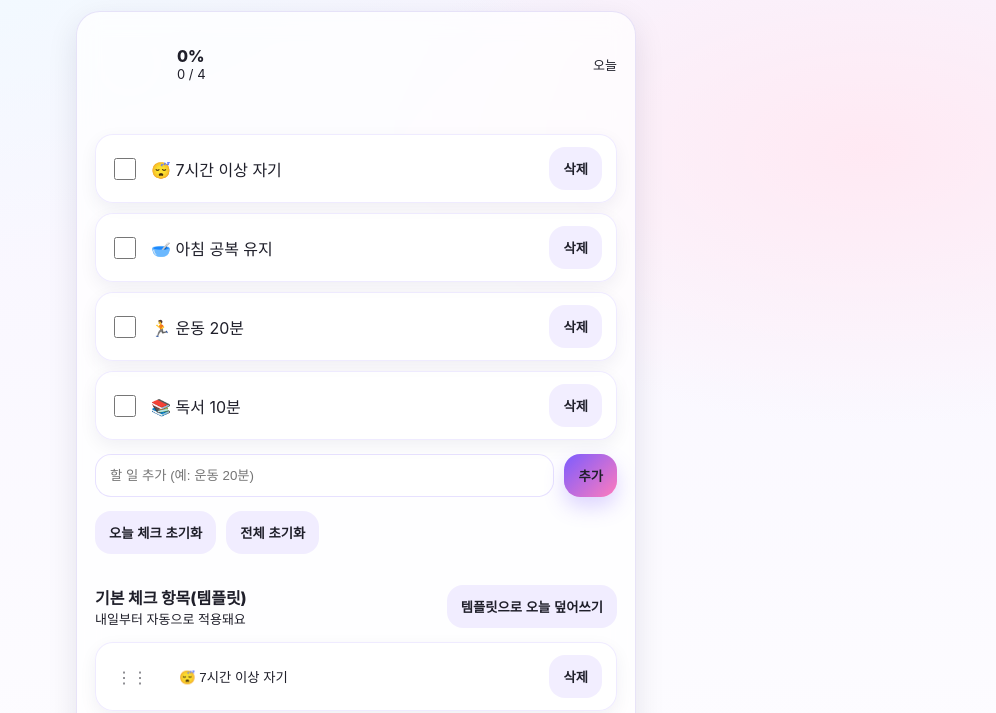
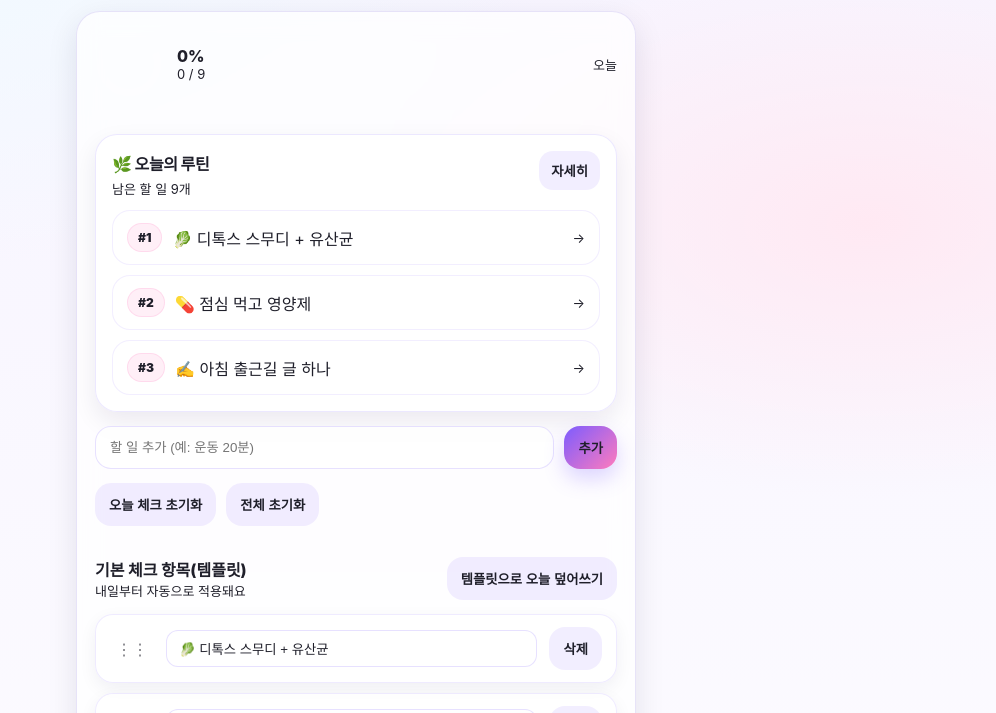
Before and after one commit to yujinkim-1/daily-checklist, a plain HTML site: page index.html in a window 1280 px wide. Shown: the part 87-800 px from the top of the page, without its empty margins (284-1280 px from the left). Drawn offline with Linux system fonts and the light colour scheme.

Commit message:
Add files via upload

```diff
--- a/app.js
+++ b/app.js
@@ -1,4 +1,10 @@
-const STORAGE_KEY = "daily-checklist-v2"; // v1 -> v2 (구조 변경)
+// app.js (FULL)
+// - Daily checklist with progress ring + streak
+// - Editable Template (defaults for new days)
+// - "Apply template to today" button
+// - Fake widget-like summary (top 3 remaining) + toggle details (hide/show list)
+
+const STORAGE_KEY = "daily-checklist-v3";
 
 function todayKey() {
   const d = new Date();
@@ -27,19 +33,226 @@ function makeTask(title) {
 }
 
 function defaultTemplate() {
+  // ✅ 여기만 바꾸면 “기본 체크 항목(템플릿)” 기본값이 바뀜
   return [
-    makeTask("😴 7시간 이상 자기"),
-    makeTask("🥣 아침 공복 유지"),
-    makeTask("🏃 운동 20분"),
-    makeTask("📚 독서 10분"),
+    makeTask("🥬 디톡스 스무디 + 유산균"),
+    makeTask("💊 점심 먹고 영양제"),
+    makeTask("✍️ 아침 출근길 글 하나"),
+    makeTask("🌅 아침 공복 유지"),
+    makeTask("🚫🍪 간식 참기"),
+    makeTask("🥜 건강한 간식"),
+    makeTask("🥗 저녁 식단"),
+    makeTask("🏃 운동"),
+    makeTask("🎧 강의 하나 듣기"),
   ];
+}
+
+/**
+ * Fake widget summary renderer
+ * - Shows top 3 remaining tasks
+ * - If all done -> congrats message
+ */
+function renderWidget(state, tk) {
+  const tasks = state.days?.[tk]?.tasks || [];
+  const remaining = tasks.filter((t) => !t.done);
+  const top3 = remaining.slice(0, 3);
+
+  const sub = document.getElementById("widgetSub");
+  const list = document.getElementById("widgetList");
+
+  // 위젯 영역이 index.html에 없으면 조용히 종료
+  if (!sub || !list) return;
+
+  sub.textContent = `남은 할 일 ${remaining.length}개`;
+  list.innerHTML = "";
+
+  if (top3.length === 0) {
+    const msg = document.createElement("div");
+    msg.className = "muted";
+    msg.textContent = "🎉 오늘 루틴 완료! 너무 좋다";
+    list.appendChild(msg);
+    return;
+  }
+
+  top3.forEach((t, idx) => {
+    const row = document.createElement("div");
+    row.className = "widgetItem";
+
+    const left = document.createElement("div");
+    left.className = "widgetLeft";
+
+    const pill = document.createElement("div");
+    pill.className = "pill";
+    pill.textContent = `#${idx + 1}`;
+
+    const title = document.createElement("div");
+    title.textContent = t.title;
+
+    left.appendChild(pill);
+    left.appendChild(title);
+
+    const go = document.createElement("div");
+    go.className = "muted";
+    go.textContent = "→";
+
+    row.appendChild(left);
+    row.appendChild(go);
+
+    // 클릭하면 아래 리스트로 스크롤(있으면)
+    row.addEventListener("click", () => {
+      const ul = document.getElementById("list");
+      if (ul) ul.scrollIntoView({ behavior: "smooth", block: "start" });
+    });
+
+    list.appendChild(row);
+  });
+}
+
+function render(state, tk) {
+  const tasks = state.days[tk].tasks;
+  const list = document.getElementById("list");
+  if (!list) return;
+
+  list.innerHTML = "";
+
+  const doneCount = tasks.filter((t) => t.done).length;
+  const total = tasks.length;
+  const pct = total ? Math.round((doneCount / total) * 100) : 0;
+
+  // progress texts
+  const pctText = document.getElementById("pctText");
+  const countText = document.getElementById("countText");
+  const barFill = document.getElementById("barFill");
+  if (pctText) pctText.textContent = `${pct}%`;
+  if (countText) countText.textContent = `${doneCount} / ${total}`;
+  if (barFill) barFill.style.width = `${pct}%`;
+
+  // progress ring
+  const C = 264;
+  const offset = C - (C * pct) / 100;
+  const ring = document.getElementById("ringFg");
+  if (ring) {
+    ring.style.strokeDasharray = String(C);
+    ring.style.strokeDashoffset = String(offset);
+  }
+
+  // streak logic: count only when first time completing 100% for the day
+  const isComplete = total > 0 && doneCount === total;
+  if (isComplete && !state.days[tk].completed) {
+    const prev = state.lastCompleteDay;
+
+    const yesterday = new Date();
+    yesterday.setDate(yesterday.getDate() - 1);
+    const yk = `${yesterday.getFullYear()}-${String(yesterday.getMonth() + 1).padStart(2, "0")}-${String(
+      yesterday.getDate()
+    ).padStart(2, "0")}`;
+
+    if (prev === yk || prev === null) state.streak += 1;
+    else state.streak = 1;
+
+    state.lastCompleteDay = tk;
+    state.days[tk].completed = true;
+    saveState(state);
+  }
+
+  const streakText = document.getElementById("streakText");
+  if (streakText) streakText.textContent = `🔥 연속 ${state.streak}일`;
+
+  // render list
+  tasks.forEach((t) => {
+    const li = document.createElement("li");
+
+    const cb = document.createElement("input");
+    cb.type = "checkbox";
+    cb.checked = t.done;
+    cb.addEventListener("change", () => {
+      t.done = cb.checked;
+      // 오늘 완료 플래그는 “처음 완주”에만 쓰니, 체크 변경 시 false로 되돌려서 재평가 가능하게 함
+      state.days[tk].completed = false;
+      saveState(state);
+      render(state, tk);
+      renderTemplate(state);
+    });
+
+    const span = document.createElement("div");
+    span.className = "task" + (t.done ? " done" : "");
+    span.textContent = t.title;
+
+    const del = document.createElement("button");
+    del.textContent = "삭제";
+    del.addEventListener("click", () => {
+      state.days[tk].tasks = state.days[tk].tasks.filter((x) => x.id !== t.id);
+      state.days[tk].completed = false;
+      saveState(state);
+      render(state, tk);
+    });
+
+    li.appendChild(cb);
+    li.appendChild(span);
+    li.appendChild(del);
+    list.appendChild(li);
+  });
+
+  // ✅ fake widget summary update
+  renderWidget(state, tk);
+}
+
+function renderTemplate(state) {
+  const tplList = document.getElementById("tplList");
+  if (!tplList) return;
+
+  tplList.innerHTML = "";
+
+  state.template.forEach((t) => {
+    const li = document.createElement("li");
+
+    // small handle
+    const dot = document.createElement("div");
+    dot.textContent = "⋮⋮";
+    dot.style.opacity = ".6";
+    dot.style.padding = "0 6px";
+
+    const input = document.createElement("input");
+    input.value = t.title;
+    input.maxLength = 60;
+
+    // ✅ 파스텔 테마용 (흰 글씨 방지)
+    input.style.flex = "1";
+    input.style.padding = "10px 12px";
+    input.style.borderRadius = "12px";
+    input.style.border = "1px solid rgba(124,92,255,.18)";
+    input.style.background = "rgba(255,255,255,.85)";
+    input.style.color = "#1f1f2a";
+
+    input.addEventListener("change", () => {
+      const v = input.value.trim();
+      if (v) t.title = v;
+      saveState(state);
+      // 위젯도 텍스트 변경 반영
+      renderWidget(state, todayKey());
+    });
+
+    const del = document.createElement("button");
+    del.textContent = "삭제";
+    del.addEventListener("click", () => {
+      state.template = state.template.filter((x) => x.id !== t.id);
+      saveState(state);
+      renderTemplate(state);
+      renderWidget(state, todayKey());
+    });
+
+    li.appendChild(dot);
+    li.appendChild(input);
+    li.appendChild(del);
+    tplList.appendChild(li);
+  });
 }
 
 function init() {
   const tk = todayKey();
   let state = loadState();
 
-  // state 구조:
+  // state shape
   // {
   //   createdAt,
   //   streak,
@@ -47,7 +260,6 @@ function init() {
   //   template: [tasks...],
   //   days: { "YYYY-MM-DD": { tasks:[...], completed:false } }
   // }
-
   if (!state) {
     state = {
       createdAt: Date.now(),
@@ -58,80 +270,125 @@ function init() {
     };
   }
 
-  // template 없으면 채우기(기존 데이터 보호)
+  // Ensure template exists
   if (!Array.isArray(state.template) || state.template.length === 0) {
     state.template = defaultTemplate();
   }
 
-  // 오늘 데이터 없으면 template 복사
+  // Create today's tasks from template if not exists
   if (!state.days[tk]) {
     state.days[tk] = {
-      tasks: state.template.map(t => makeTask(t.title)),
+      tasks: state.template.map((t) => makeTask(t.title)),
       completed: false,
     };
   }
 
-  // 날짜 표시
+  // Date text
+  const dateText = document.getElementById("dateText");
+  if (dateText) {
     const d = new Date();
-  document.getElementById("dateText").textContent =
-    d.toLocaleDateString("ko-KR", { year: "numeric", month: "long", day: "numeric", weekday: "short" });
+    dateText.textContent = d.toLocaleDateString("ko-KR", {
+      year: "numeric",
+      month: "long",
+      day: "numeric",
+      weekday: "short",
+    });
+  }
 
-  // 렌더
+  // Initial render
   render(state, tk);
-  renderTemplate(state, tk);
+  renderTemplate(state);
 
-  // 오늘 task 추가
-  document.getElementById("addBtn").addEventListener("click", () => {
-    const input = document.getElementById("newTask");
-    const title = input.value.trim();
+  // ✅ Toggle details (hide/show main checklist list)
+  const toggleBtn = document.getElementById("toggleDetailsBtn");
+  const listEl = document.getElementById("list");
+  if (toggleBtn && listEl) {
+    // default: collapsed for "widget feel"
+    listEl.style.display = "none";
+    toggleBtn.textContent = "자세히";
+
+    toggleBtn.addEventListener("click", () => {
+      const isHidden = listEl.style.display === "none";
+      listEl.style.display = isHidden ? "" : "none";
+      toggleBtn.textContent = isHidden ? "접기" : "자세히";
+    });
+  }
+
+  // Add today task
+  const addBtn = document.getElementById("addBtn");
+  const newTask = document.getElementById("newTask");
+  if (addBtn && newTask) {
+    addBtn.addEventListener("click", () => {
+      const title = newTask.value.trim();
       if (!title) return;
+
       state.days[tk].tasks.push(makeTask(title));
-    input.value = "";
+      state.days[tk].completed = false;
+
+      newTask.value = "";
       saveState(state);
       render(state, tk);
     });
 
-  document.getElementById("newTask").addEventListener("keydown", (e) => {
-    if (e.key === "Enter") document.getElementById("addBtn").click();
+    newTask.addEventListener("keydown", (e) => {
+      if (e.key === "Enter") addBtn.click();
+    });
+  }
+
+  // Add template task
+  const addTplBtn = document.getElementById("addTplBtn");
+  const newTplTask = document.getElementById("newTplTask");
+  if (addTplBtn && newTplTask) {
+    addTplBtn.addEventListener("click", () => {
+      const title = newTplTask.value.trim();
+      if (!title) return;
+
+      state.template.push(makeTask(title));
+      newTplTask.value = "";
+
+      saveState(state);
+      renderTemplate(state);
+      // 위젯도 갱신
+      renderWidget(state, tk);
     });
 
-  // 템플릿 task 추가
-  const tplInput = document.getElementById("newTplTask");
-  const addTplBtn = document.getElementById("addTplBtn");
-  addTplBtn.addEventListener("click", () => {
-    const title = tplInput.value.trim();
-    if (!title) return;
-    state.template.push(makeTask(title));
-    tplInput.value = "";
-    saveState(state);
-    renderTemplate(state, tk);
-  });
-
-  tplInput.addEventListener("keydown", (e) => {
+    newTplTask.addEventListener("keydown", (e) => {
       if (e.key === "Enter") addTplBtn.click();
     });
+  }
 
-  // 템플릿으로 오늘 덮어쓰기
-  document.getElementById("applyTemplateTodayBtn").addEventListener("click", () => {
-    state.days[tk].tasks = state.template.map(t => makeTask(t.title));
+  // Apply template to today
+  const applyTemplateBtn = document.getElementById("applyTemplateTodayBtn");
+  if (applyTemplateBtn) {
+    applyTemplateBtn.addEventListener("click", () => {
+      state.days[tk].tasks = state.template.map((t) => makeTask(t.title));
       state.days[tk].completed = false;
+
       saveState(state);
       render(state, tk);
     });
+  }
 
-  // 오늘 초기화
-  document.getElementById("resetTodayBtn").addEventListener("click", () => {
-    state.days[tk].tasks = state.days[tk].tasks.map(t => ({ ...t, done: false }));
+  // Reset today
+  const resetTodayBtn = document.getElementById("resetTodayBtn");
+  if (resetTodayBtn) {
+    resetTodayBtn.addEventListener("click", () => {
+      state.days[tk].tasks = state.days[tk].tasks.map((t) => ({ ...t, done: false }));
       state.days[tk].completed = false;
+
       saveState(state);
       render(state, tk);
     });
+  }
 
-  // 전체 초기화
-  document.getElementById("resetAllBtn").addEventListener("click", () => {
+  // Reset all
+  const resetAllBtn = document.getElementById("resetAllBtn");
+  if (resetAllBtn) {
+    resetAllBtn.addEventListener("click", () => {
       localStorage.removeItem(STORAGE_KEY);
       location.reload();
     });
+  }
 
   // Service Worker
   if ("serviceWorker" in navigator) {
@@ -139,120 +396,4 @@ function init() {
   }
 }
 
-function render(state, tk) {
-  const tasks = state.days[tk].tasks;
-  const list = document.getElementById("list");
-  list.innerHTML = "";
-
-  const doneCount = tasks.filter(t => t.done).length;
-  const total = tasks.length;
-  const pct = total ? Math.round((doneCount / total) * 100) : 0;
-
-  // 진행률 UI
-  document.getElementById("pctText").textContent = `${pct}%`;
-  document.getElementById("countText").textContent = `${doneCount} / ${total}`;
-  document.getElementById("barFill").style.width = `${pct}%`;
-
-  const C = 264;
-  const offset = C - (C * pct / 100);
-  const ring = document.getElementById("ringFg");
-  ring.style.strokeDasharray = String(C);
-  ring.style.strokeDashoffset = String(offset);
-
-  // 스트릭 처리(오늘 100% 최초 달성 시)
-  const isComplete = total > 0 && doneCount === total;
-  if (isComplete && !state.days[tk].completed) {
-    const prev = state.lastCompleteDay;
-
-    const yesterday = new Date();
-    yesterday.setDate(yesterday.getDate() - 1);
-    const yk = `${yesterday.getFullYear()}-${String(yesterday.getMonth()+1).padStart(2,"0")}-${String(yesterday.getDate()).padStart(2,"0")}`;
-
-    if (prev === yk || prev === null) state.streak += 1;
-    else state.streak = 1;
-
-    state.lastCompleteDay = tk;
-    state.days[tk].completed = true;
-    saveState(state);
-  }
-
-  document.getElementById("streakText").textContent = `🔥 연속 ${state.streak}일`;
-
-  // 오늘 리스트 렌더
-  tasks.forEach((t) => {
-    const li = document.createElement("li");
-
-    const cb = document.createElement("input");
-    cb.type = "checkbox";
-    cb.checked = t.done;
-    cb.addEventListener("change", () => {
-      t.done = cb.checked;
-      saveState(state);
-      render(state, tk);
-    });
-
-    const span = document.createElement("div");
-    span.className = "task" + (t.done ? " done" : "");
-    span.textContent = t.title;
-
-    const del = document.createElement("button");
-    del.textContent = "삭제";
-    del.addEventListener("click", () => {
-      state.days[tk].tasks = state.days[tk].tasks.filter(x => x.id !== t.id);
-      // 삭제 후 완료 상태 재평가
-      state.days[tk].completed = false;
-      saveState(state);
-      render(state, tk);
-    });
-
-    li.appendChild(cb);
-    li.appendChild(span);
-    li.appendChild(del);
-    list.appendChild(li);
-  });
-}
-
-function renderTemplate(state, tk) {
-  const tplList = document.getElementById("tplList");
-  tplList.innerHTML = "";
-
-  state.template.forEach((t) => {
-    const li = document.createElement("li");
-
-    // 템플릿은 체크박스 대신 핸들 느낌
-    const dot = document.createElement("div");
-    dot.textContent = "⋮⋮";
-    dot.style.opacity = ".6";
-    dot.style.padding = "0 6px";
-
-    const input = document.createElement("input");
-    input.value = t.title;
-    input.maxLength = 60;
-    input.style.flex = "1";
-    input.style.padding = "10px 12px";
-    input.style.borderRadius = "12px";
-    input.style.border = "1px solid rgba(255,255,255,.12)";
-    input.style.background = "rgba(255,255,255,.06)";
-    input.style.color = "#fff";
-
-    input.addEventListener("change", () => {
-      t.title = input.value.trim() || t.title;
-      saveState(state);
-    });
-
-    const del = document.createElement("button");
-    del.textContent = "삭제";
-    del.addEventListener("click", () => {
-      state.template = state.template.filter(x => x.id !== t.id);
-      saveState(state);
-      renderTemplate(state, tk);
-    });
-
-    li.appendChild(dot);
-    li.appendChild(input);
-    li.appendChild(del);
-    tplList.appendChild(li);
-  });
-}
-
 init();
--- a/index.html
+++ b/index.html
@@ -110,6 +110,57 @@
     .card * {
       color: var(--text) !important;
     }
+
+    /* Fake widget card */
+    .widgetCard{
+      margin-top:14px;
+      padding:16px;
+      border-radius: 22px;
+      background: rgba(255,255,255,.85);
+      border: 1px solid rgba(124,92,255,.14);
+      box-shadow: 0 10px 25px rgba(20,10,60,.08);
+    }
+    .widgetTitle{
+      font-weight: 900;
+      letter-spacing: -0.02em;
+      font-size: 16px;
+      margin-bottom: 4px;
+    }
+    .widgetBtn{
+      padding:10px 12px;
+      border-radius: 14px;
+      background: rgba(124,92,255,.10);
+      font-weight: 900;
+    }
+    .widgetList{
+      display:flex;
+      flex-direction:column;
+      gap:10px;
+      margin-top:12px;
+    }
+    .widgetItem{
+      display:flex;
+      align-items:center;
+      justify-content:space-between;
+      gap:10px;
+      padding:12px 14px;
+      border-radius: 18px;
+      background: rgba(255,255,255,.95);
+      border: 1px solid rgba(124,92,255,.10);
+    }
+    .widgetLeft{
+      display:flex;
+      gap:10px;
+      align-items:center;
+    }
+    .pill{
+      font-size:12px;
+      font-weight:900;
+      padding:6px 10px;
+      border-radius: 999px;
+      background: rgba(255,123,189,.12);
+      border: 1px solid rgba(255,123,189,.18);
+    }
   </style>
 </head>
 
@@ -145,7 +196,17 @@
         <div class="muted">오늘</div>
       </div>
       <div class="bar"><div id="barFill"></div></div>
-
+    <!-- Widget-like Summary Card -->
+    <div class="widgetCard" id="widgetCard">
+      <div class="row" style="align-items:flex-start;">
+        <div>
+          <div class="widgetTitle">🌿 오늘의 루틴</div>
+          <div class="muted" id="widgetSub">남은 할 일 0개</div>
+        </div>
+        <button class="widgetBtn" id="toggleDetailsBtn">자세히</button>
+      </div>
+      <div class="widgetList" id="widgetList"></div>
+    </div>
       <ul id="list"></ul>
 
       <div class="add">
```
Lines whose indentation alone changed are shown as unchanged.
